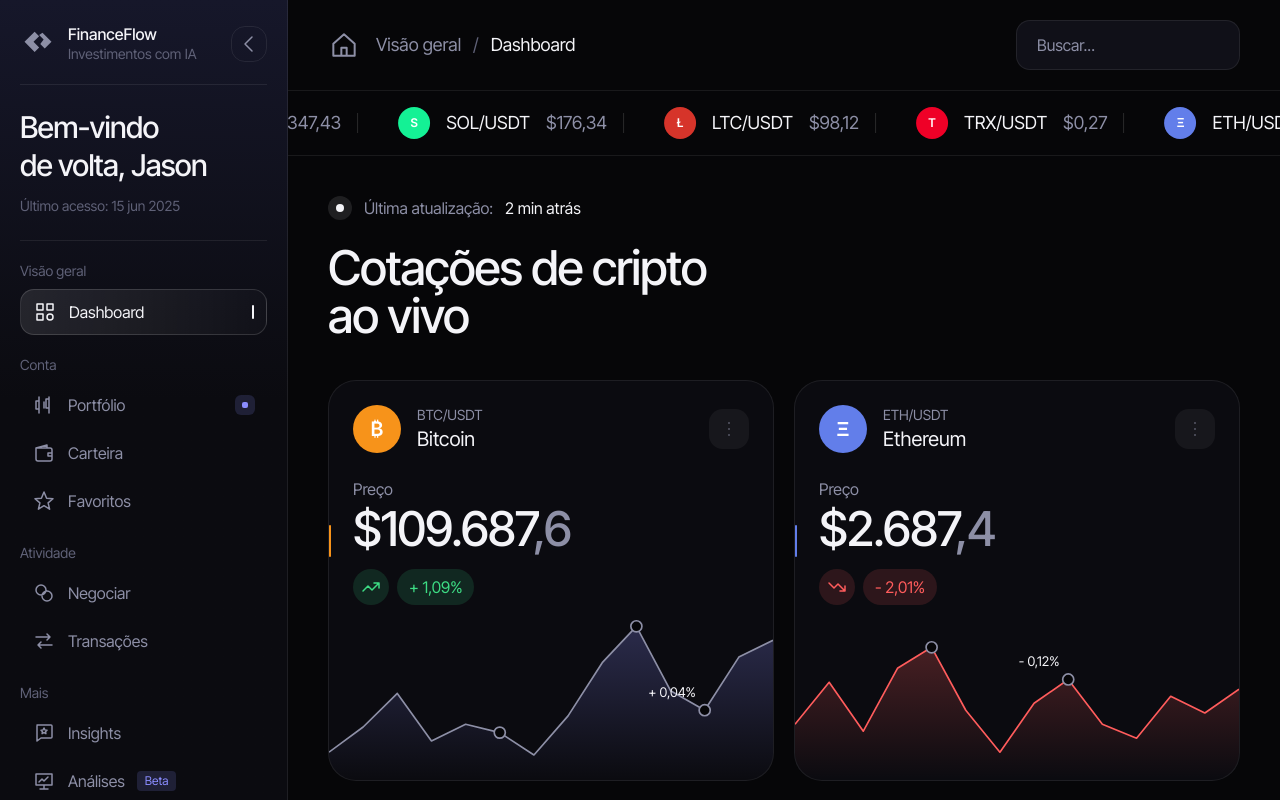
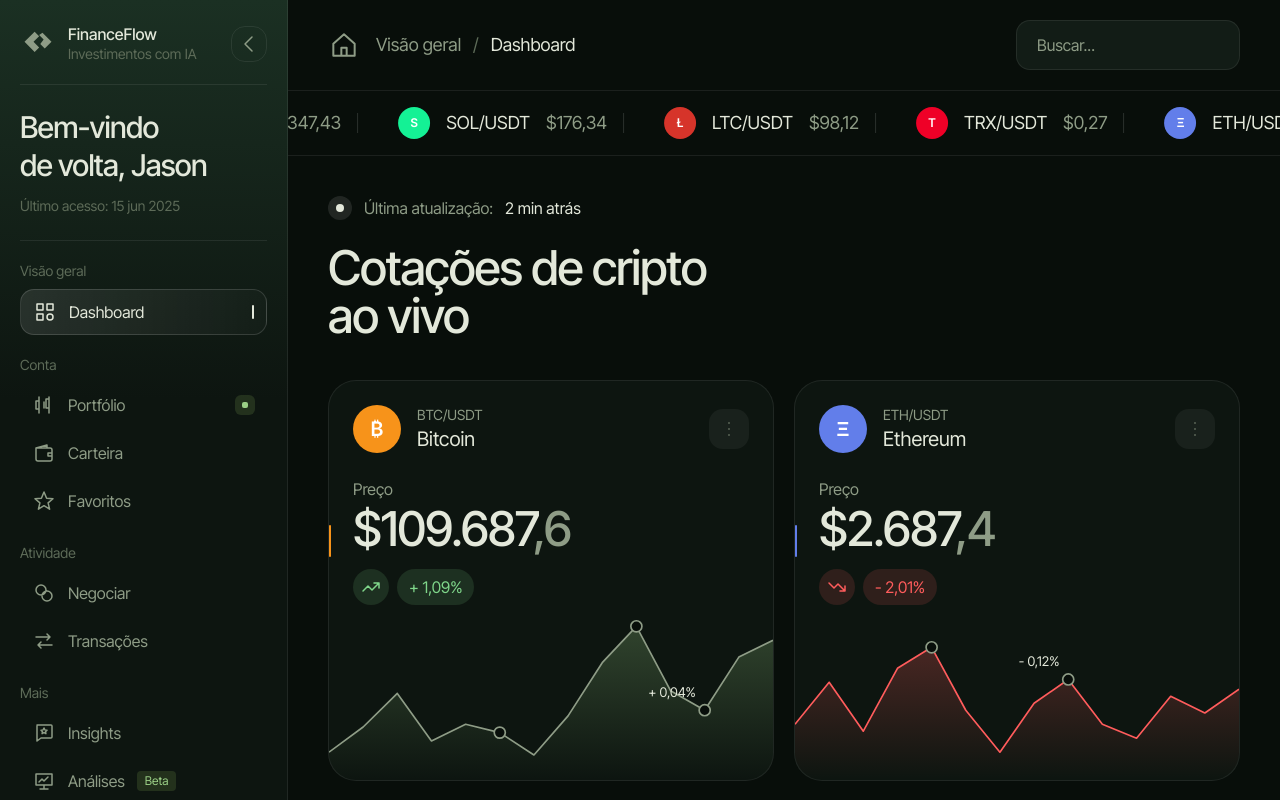
Before and after one commit to dutrathiagodev/financeflow, a Next.js app: page / in a window 1280 px wide. Built offline with nearby package versions, Linux system fonts and the light colour scheme.

Commit message:
feat: aplica paleta verde do FinanceFlow e scrollbars finas

```diff
--- a/src/app/globals.css
+++ b/src/app/globals.css
@@ -1,18 +1,23 @@
 @import "tailwindcss";
 
 @theme {
-  --color-canvas: #060608;
-  --color-panel: #0b0b10;
-  --color-panel-raised: #101018;
+  --color-canvas: #080e0a;
+  --color-panel: #0d1510;
+  --color-panel-raised: #121c16;
   --color-line: rgb(255 255 255 / 0.08);
   --color-line-strong: rgb(255 255 255 / 0.14);
-  --color-ink: #f4f4f8;
-  --color-ink-muted: #8d8fa6;
-  --color-ink-faint: #5f6177;
-  --color-accent: #8b8dff;
-  --color-accent-soft: rgb(139 141 255 / 0.16);
-  --color-up: #3ddc84;
-  --color-up-soft: rgb(61 220 132 / 0.14);
+  --color-ink: #e3e8da;
+  --color-ink-muted: #8e9c86;
+  --color-ink-faint: #5d6b58;
+  --color-accent: #9bcf86;
+  --color-accent-soft: rgb(127 166 83 / 0.2);
+  --color-brand-dark: #26382b;
+  --color-brand-mid: #63783d;
+  --color-brand-leaf: #7fa653;
+  --color-brand-mint: #cfe0bc;
+  --color-brand-cream: #e3e8da;
+  --color-up: #7fd68a;
+  --color-up-soft: rgb(127 214 138 / 0.14);
   --color-down: #ff5c5c;
   --color-down-soft: rgb(255 92 92 / 0.14);
   --color-btc: #f7931a;
@@ -22,7 +27,7 @@
 
   --radius-card: 28px;
   --radius-control: 14px;
-  --shadow-glow: 0 0 80px -20px rgb(139 141 255 / 0.35);
+  --shadow-glow: 0 0 80px -20px rgb(127 166 83 / 0.35);
 }
 
 body {
@@ -40,3 +45,27 @@ body {
     }
   }
 }
+
+/* Barras de rolagem finas, no tom do tema */
+* {
+  scrollbar-width: thin;
+  scrollbar-color: rgb(227 232 218 / 0.18) transparent;
+}
+
+*::-webkit-scrollbar {
+  width: 8px;
+  height: 8px;
+}
+
+*::-webkit-scrollbar-track {
+  background: transparent;
+}
+
+*::-webkit-scrollbar-thumb {
+  background: rgb(227 232 218 / 0.18);
+  border-radius: 999px;
+}
+
+*::-webkit-scrollbar-thumb:hover {
+  background: rgb(227 232 218 / 0.32);
+}
--- a/src/components/layout/sidebar.tsx
+++ b/src/components/layout/sidebar.tsx
@@ -13,7 +13,7 @@ function BrandMark() {
 
 export function Sidebar() {
   return (
-    <aside className="hidden w-72 shrink-0 flex-col overflow-y-auto border-r border-line bg-linear-to-b from-[#16172a] via-panel to-panel px-5 py-6 lg:flex">
+    <aside className="hidden w-72 shrink-0 flex-col overflow-y-auto border-r border-line bg-linear-to-b from-[#1b3023] via-panel to-panel px-5 py-6 lg:flex">
       <div className="flex items-center gap-3 border-b border-line pb-5">
         <BrandMark />
         <div className="leading-tight">
```
